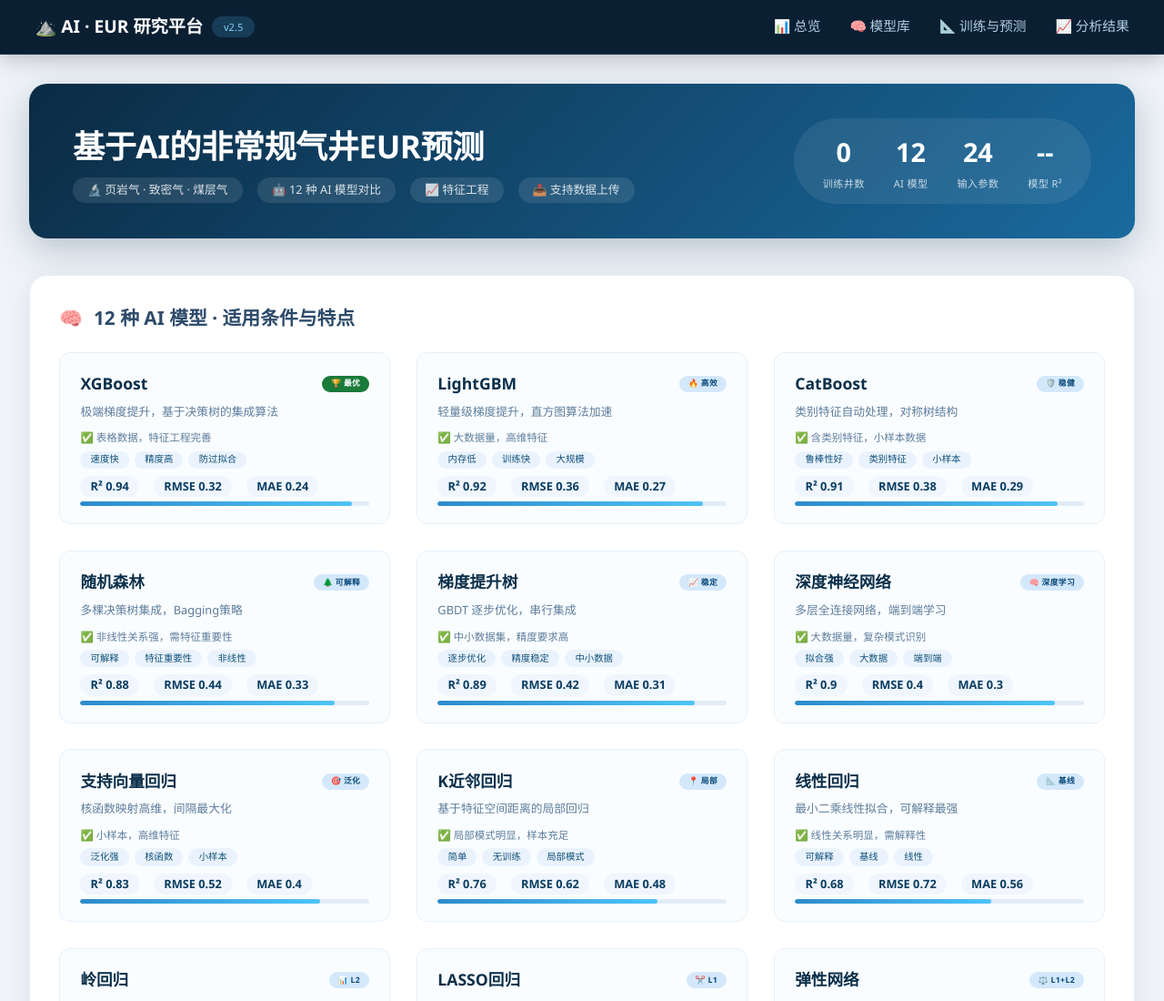
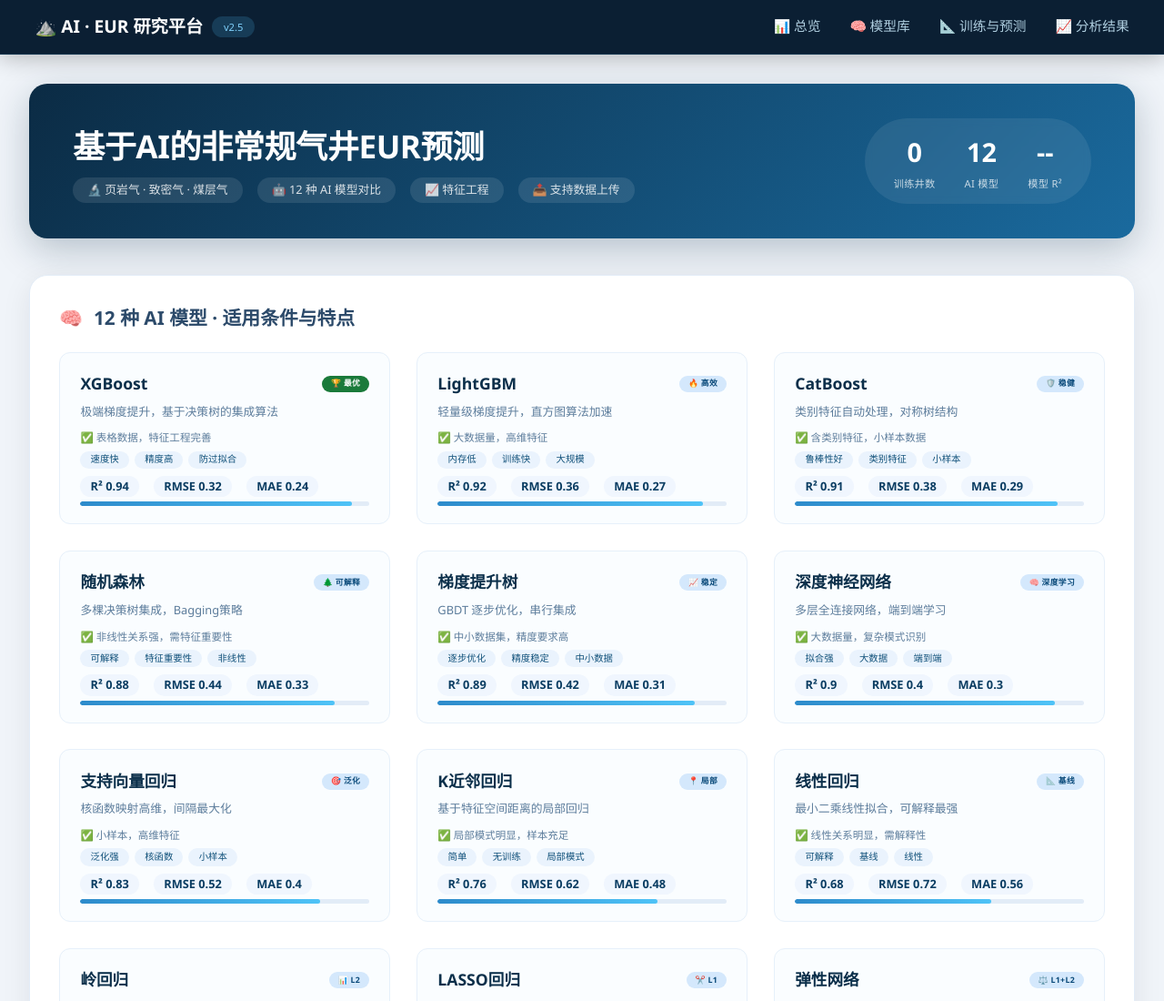
Before and after one commit to wenzai008/EUR-Smart-Prediction, a plain HTML site: page index.html in a window 1280 px wide. Shown: the top 1100 px of the page at 91% size. Drawn offline with nearby package versions, Linux system fonts and the light colour scheme.

Commit message:
Update index.html

```diff
--- a/index.html
+++ b/index.html
@@ -647,7 +647,6 @@
             <div class="hero-stats">
                 <div class="stat"><div class="num" id="wellCount">0</div><div class="label">训练井数</div></div>
                 <div class="stat"><div class="num">12</div><div class="label">AI 模型</div></div>
-                <div class="stat"><div class="num">24</div><div class="label">输入参数</div></div>
                 <div class="stat"><div class="num" id="r2Display">--</div><div class="label">模型 R²</div></div>
             </div>
         </div>
```
